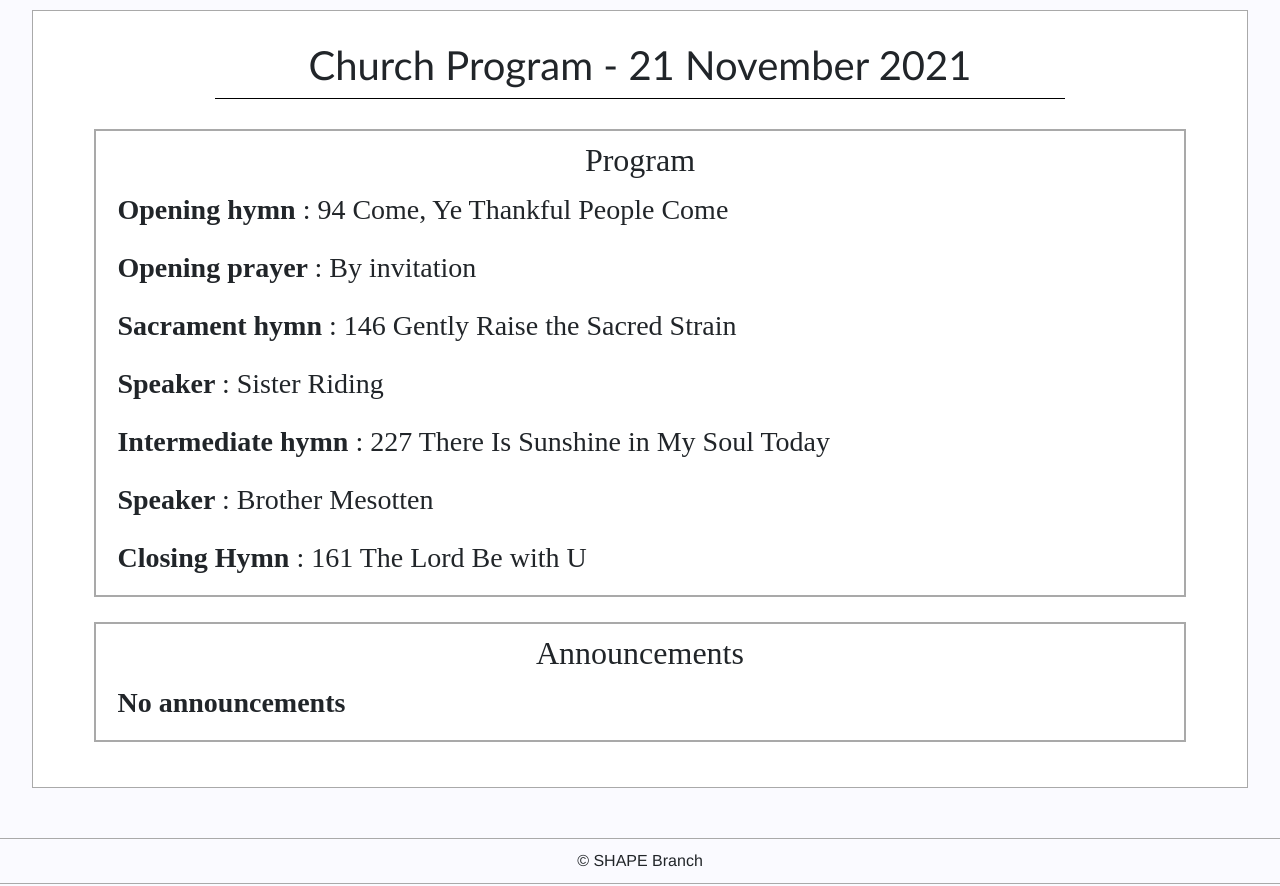
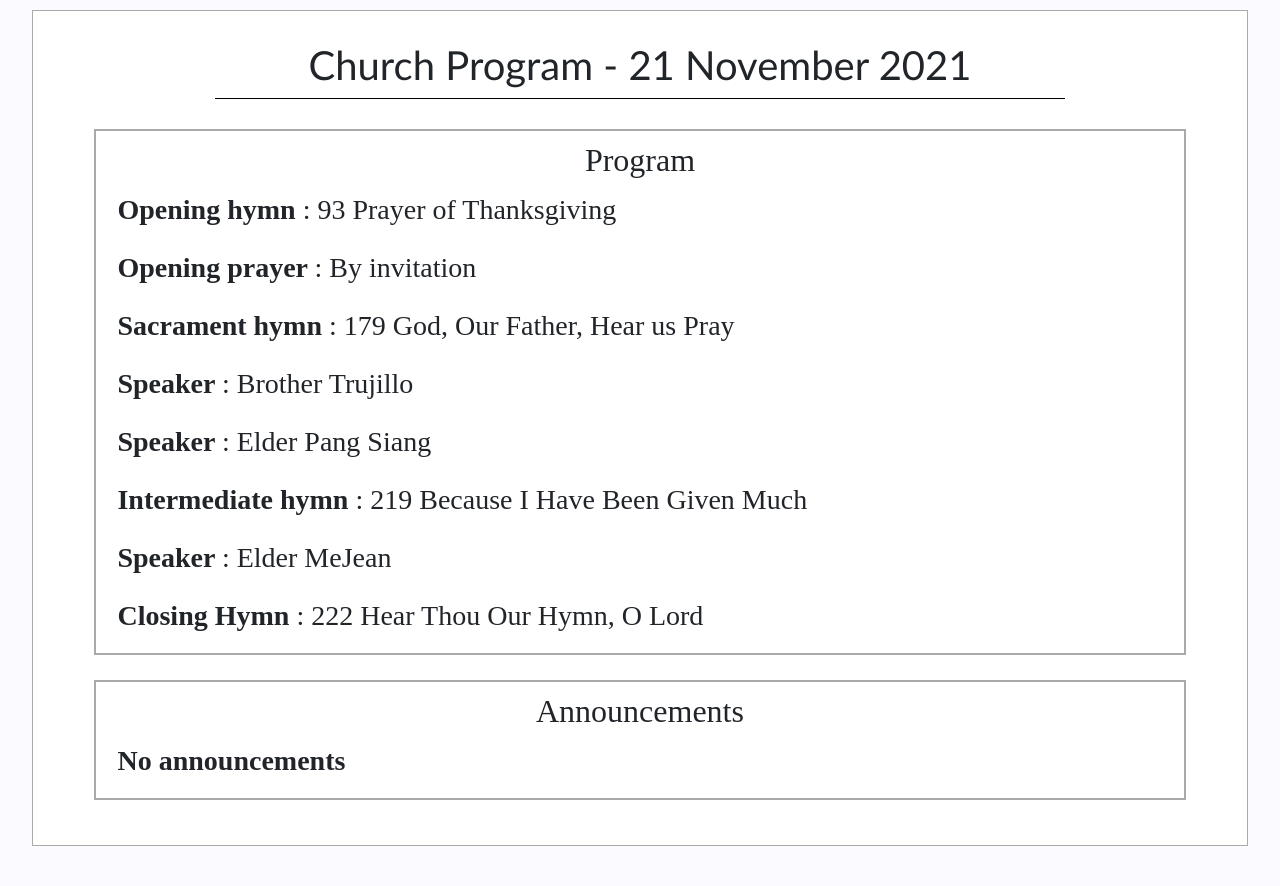
Before and after one commit to Shapeprogram/program, a PHP site: page / in a window 1280 px wide. Shown: the part 553-1439 px from the top of the page. Run offline with PHP 8.4, Linux system fonts and the light colour scheme.

Commit message:
Add files via upload

```diff
--- a/index.php
+++ b/index.php
@@ -9,19 +9,21 @@ if(file_exists($head))
     <h1>Church Program - 21 November 2021</h1>
     <div class="program">
         <h2>Program</h2>
-        <p class="fs-3"><strong>Opening hymn </strong>: 94 Come, Ye Thankful People Come</p>
+        <p class="fs-3"><strong>Opening hymn </strong>: 93 Prayer of Thanksgiving </p>
 
         <p class="fs-3"><strong>Opening prayer </strong> : By invitation</p>
 
-        <p class="fs-3"><strong>Sacrament hymn </strong>: 146 Gently Raise the Sacred Strain</p>
+        <p class="fs-3"><strong>Sacrament hymn </strong>: 179 God, Our Father, Hear us Pray</p>
 
-        <p class="fs-3"><strong>Speaker </strong>: Sister Riding</p>
+        <p class="fs-3"><strong>Speaker </strong>: Brother Trujillo</p>
 
-        <p class="fs-3"><strong>Intermediate hymn </strong>: 227 There Is Sunshine in My Soul Today</p>
+        <p class="fs-3"><strong>Speaker </strong>: Elder Pang Siang</p>
 
-        <p class="fs-3"><strong>Speaker </strong>: Brother Mesotten</p>
+        <p class="fs-3"><strong>Intermediate hymn </strong>: 219 Because I Have Been Given Much </p>
 
-        <p class="fs-3"><strong>Closing Hymn </strong>: 161 The Lord Be with U</p>
+        <p class="fs-3"><strong>Speaker </strong>: Elder MeJean</p>
+
+        <p class="fs-3"><strong>Closing Hymn </strong>: 222 Hear Thou Our Hymn, O Lord</p>
     </div>
 
     <div class="program">
```
